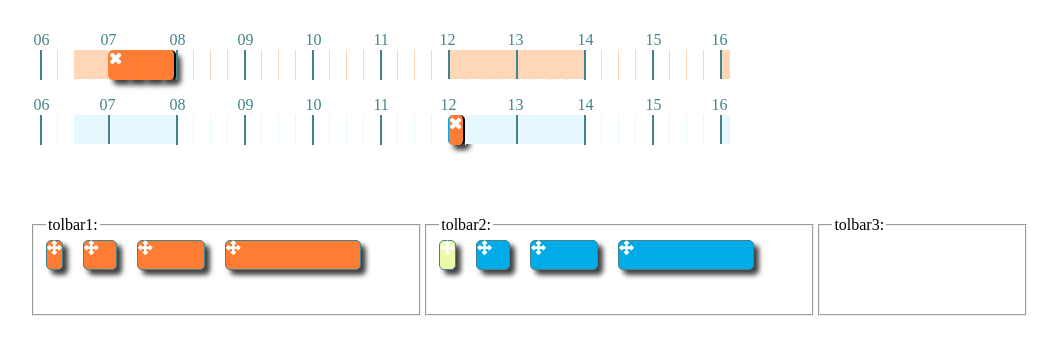
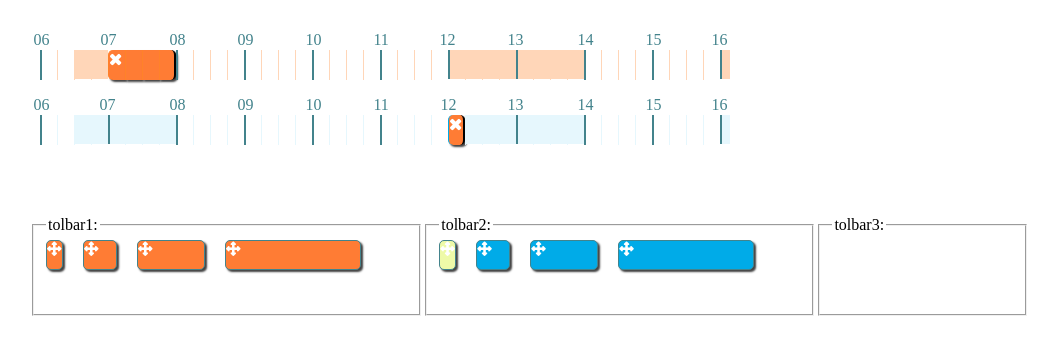
Before and after one commit to araczkowski/DragAndDropBlocks, a website: page app/index.html in a window 1280 px wide. Shown: the whole page, without its empty margins (8-1066 px from the left). Drawn offline with nearby package versions, Linux system fonts and the light colour scheme; files that its build step writes are made by us from their sources.

Commit message:
little improvements in CSS

```diff
--- a/app/styles/main.css
+++ b/app/styles/main.css
@@ -3,23 +3,27 @@
     margin-right: 30px;
     margin-left: 30px;
 }
+
 .DadbSteps {
     height: 60px;
     margin-bottom: 5px;
     position: relative;
 }
+
 .DadbStep i.fa {
     position: absolute;
     bottom: 4px;
     right: 4px;
     color: #43838c;
 }
+
 span.DadbCloser i.DadbHandle {
     position: static;
     bottom: 4px;
     right: 4px;
     color: white;
 }
+
 .DadbStepFullHour,
 .DadbStepHalfHour,
 .DadbStepQuarter,
@@ -32,30 +36,38 @@ span.DadbCloser i.DadbHandle {
     box-sizing: border-box;
     position: relative;
 }
+
 div.DadbStepEnd {
     border-right: 2px solid #43838c;
 }
+
 div.DadbStepStart {
     border-left: 2px solid #43838c;
 }
+
 .DadbStepFullHour {
     border-left: 2px solid #43838c;
 }
+
 .DadbStepContent {
     height: 0px;
 }
+
 .DadbPlannedBlockStart {
     border-top-left-radius: 5px;
     border-bottom-left-radius: 5px;
 }
+
 .DadbPlannedBlockEnd {
     border-top-right-radius: 5px;
     border-bottom-right-radius: 5px;
     border-right: 2px solid black;
 }
+
 div.DadbPlannedBlockBody {
-    box-shadow: 5px 5px 5px 0px rgba(0, 0, 0, 0.75);
+    box-shadow: 2px 2px 2px 0px rgba(0, 0, 0, 0.75);
 }
+
 .DadbTick {
     border: 1px solid transparent;
     position: absolute;
@@ -71,10 +83,12 @@ div.DadbSource {
     margin-top: 30px;
     height: 30px;
 }
+
 div.DadbTemplate {
     margin-right: 20px;
     float: left;
 }
+
 div.DadbDraggableBlock {
     background: #EEFAA8; //IE8
     background: rgba(238, 250, 168, 0.81);
@@ -86,38 +100,48 @@ div.DadbDraggableBlock {
     box-sizing: border-box;
     z-index: 999;
     border-radius: 5px;
-    box-shadow: 5px 5px 5px 0px rgba(0, 0, 0, 0.75);
+    box-shadow: 2px 2px 2px 0px rgba(0, 0, 0, 0.75);
 }
+
 .DadbEmpty {
     border: 0px;
 }
+
 .DadbEmpty .DadbStepContent {
     height: 96%;
 }
+
 .DadbEmpty .DadbStepContentFullHour {
     border-left: 2px solid #43838c;
 }
+
 .DadbHighlightOK {
     border: 2px solid green !important;
 }
+
 .DadbHighlightNOK {
     border: 1px solid red !important;
 }
+
 div.DadbDraggableBlock .DadbHandle {
     cursor: move;
 }
+
 .DadbStepContent .DadbHandle {
     cursor: pointer;
 }
+
 .DadbStepContent {
     text-align: left;
 }
+
 div.DadbStep div {
     text-align: left;
 }
+
 .DadbHandle {
     display: table-caption;
-    /*margin: .1em;*/
+    margin-top: 1px;
     color: white;
     font-style: normal;
     font-weight: bold;
```
